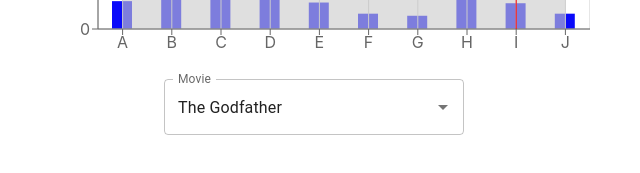
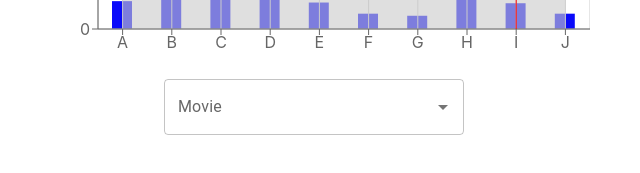
Before and after one commit to korczu/Sign-in-form, a React (Create React App) app: page / in a window 1280 px wide. Both pictures are taken after typing "Sample", "Sample123" into the empty fields and a click on the button "SUBMIT". Shown: the part 253-426 px from the top of the page, without its empty margins (326-966 px from the left). Built offline with nearby package versions, Linux system fonts and the light colour scheme.

Commit message:
options contain previous value

```diff
--- a/src/MovieInput.jsx
+++ b/src/MovieInput.jsx
@@ -11,27 +11,31 @@ function debounce(fnc, ms, timer) {
 }
 
 function MovieInput() {
-  const [options, setOptions] = useState([]);
-  const [value, setValue] = useState(filmsData[0]);
+  const [options, setOptions] = useState(filmsData);
+  const [value, setValue] = useState(null);
   const [inputValue, setInputValue] = useState("");
   const [open, setOpen] = useState(false);
   const isLoading = open && options.length === 0;
+  console.log(options, inputValue, value);
 
   const filmsFilter = React.useCallback(() => {
     const results = filmsData.filter((film) =>
-      film.toLowerCase().includes(inputValue.toLowerCase())
+      value
+        ? film.toLowerCase().includes(inputValue.toLowerCase()) &&
+          film !== value
+        : film.toLowerCase().includes(inputValue.toLowerCase())
     );
-    setOptions([...results]);
-  }, [inputValue]);
+    setOptions(value ? [...results, value] : results);
+  }, [inputValue, value]);
 
   useEffect(() => {
     if (inputValue === "") {
-      setOptions([]);
+      setOptions(value ? [value] : []);
       return;
     }
     let timer;
     debounce(filmsFilter, 500, timer);
-  }, [inputValue, filmsFilter]);
+  }, [inputValue, filmsFilter, value]);
 
   return (
     <>
@@ -43,9 +47,13 @@ function MovieInput() {
         onClose={() => setOpen(false)}
         options={options}
         value={value}
-        onChange={(event, newValue) => setValue(newValue)}
         inputValue={inputValue}
-        onInputChange={(event, newValue) => setInputValue(newValue)}
+        onChange={(event, newValue) => {
+          setValue(newValue);
+        }}
+        onInputChange={(event, newValue) => {
+          setInputValue(newValue);
+        }}
         sx={{ width: 300 }}
         renderInput={(params) => <TextField {...params} label="Movie" />}
       />
```
